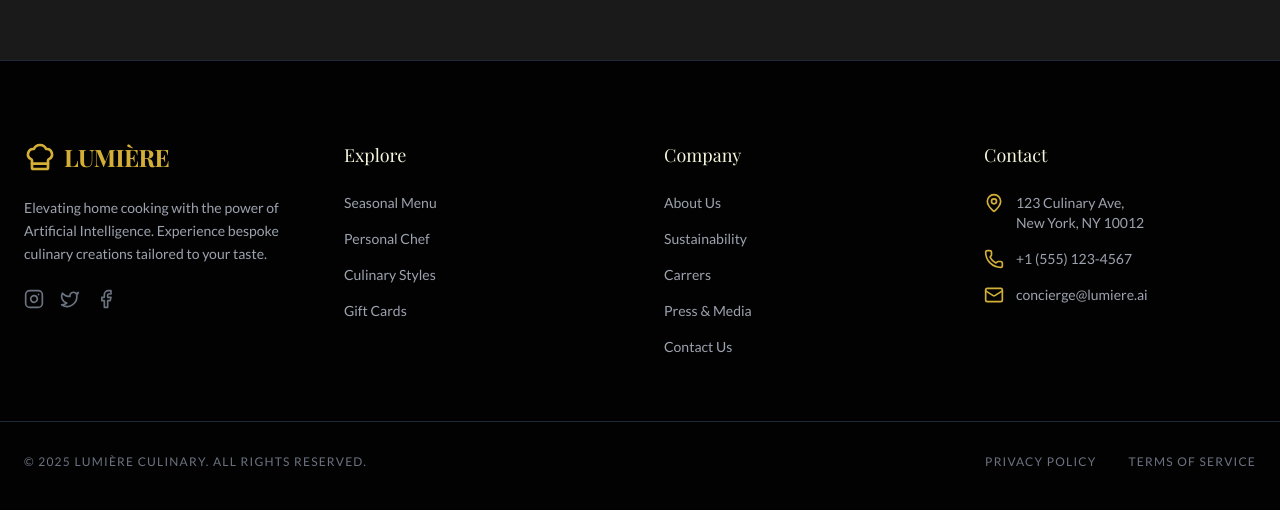
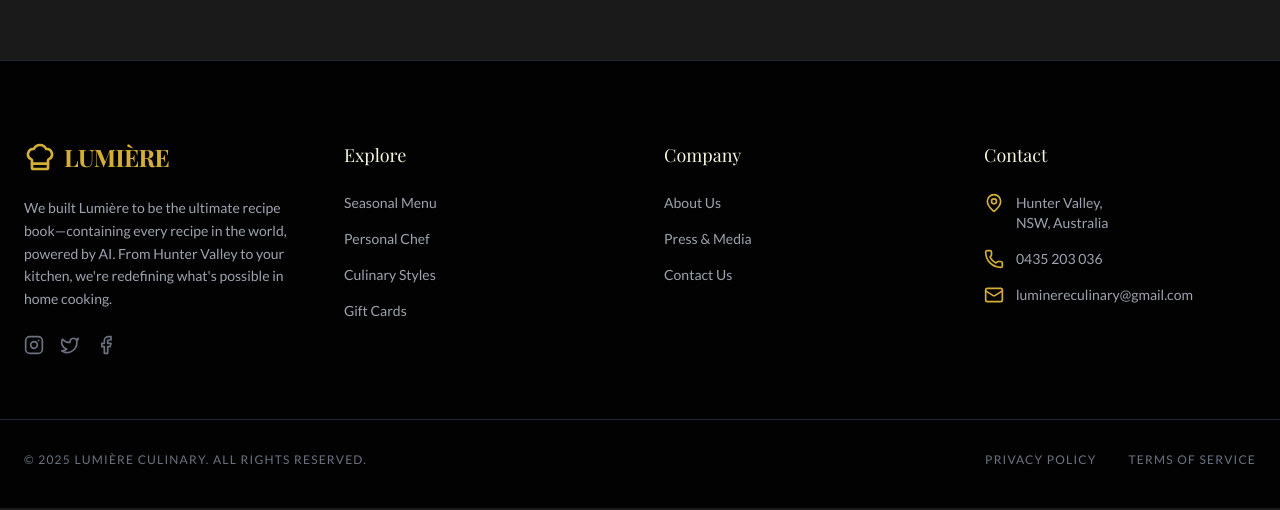
Before and after one commit to Mincehead/culinary-ai, a React (Vite) app: page / in a window 1280 px wide. Shown: the part 1205-1715 px from the top of the page. Built offline with nearby package versions, Linux system fonts and the light colour scheme; a web font is replaced by a local one.

Commit message:
Update footer with accurate business info

```diff
--- a/components/Footer.tsx
+++ b/components/Footer.tsx
@@ -13,7 +13,7 @@ export const Footer: React.FC = () => {
                         <span className="text-2xl font-serif font-bold tracking-tight">LUMIÈRE</span>
                     </div>
                     <p className="text-gray-400 font-sans text-sm leading-relaxed max-w-xs">
-                        Elevating home cooking with the power of Artificial Intelligence. Experience bespoke culinary creations tailored to your taste.
+                        We built Lumière to be the ultimate recipe book—containing every recipe in the world, powered by AI. From Hunter Valley to your kitchen, we're redefining what's possible in home cooking.
                     </p>
                     <div className="flex gap-4">
                         <a href="#" className="text-gray-500 hover:text-culinary-gold transition-colors"><Instagram className="w-5 h-5" /></a>
@@ -38,8 +38,6 @@ export const Footer: React.FC = () => {
                     <h3 className="text-culinary-cream font-serif text-lg mb-6">Company</h3>
                     <ul className="space-y-4 text-sm font-sans text-gray-400">
                         <li><a href="#" className="hover:text-culinary-gold transition-colors">About Us</a></li>
-                        <li><a href="#" className="hover:text-culinary-gold transition-colors">Sustainability</a></li>
-                        <li><a href="#" className="hover:text-culinary-gold transition-colors">Carrers</a></li>
                         <li><a href="#" className="hover:text-culinary-gold transition-colors">Press & Media</a></li>
                         <li><a href="#" className="hover:text-culinary-gold transition-colors">Contact Us</a></li>
                     </ul>
@@ -51,15 +49,15 @@ export const Footer: React.FC = () => {
                     <ul className="space-y-4 text-sm font-sans text-gray-400">
                         <li className="flex items-start gap-3">
                             <MapPin className="w-5 h-5 text-culinary-gold shrink-0" />
-                            <span>123 Culinary Ave,<br />New York, NY 10012</span>
+                            <span>Hunter Valley,<br />NSW, Australia</span>
                         </li>
                         <li className="flex items-center gap-3">
                             <Phone className="w-5 h-5 text-culinary-gold shrink-0" />
-                            <span>+1 (555) 123-4567</span>
+                            <span>0435 203 036</span>
                         </li>
                         <li className="flex items-center gap-3">
                             <Mail className="w-5 h-5 text-culinary-gold shrink-0" />
-                            <span>concierge@lumiere.ai</span>
+                            <span>luminereculinary@gmail.com</span>
                         </li>
                     </ul>
                 </div>
```
